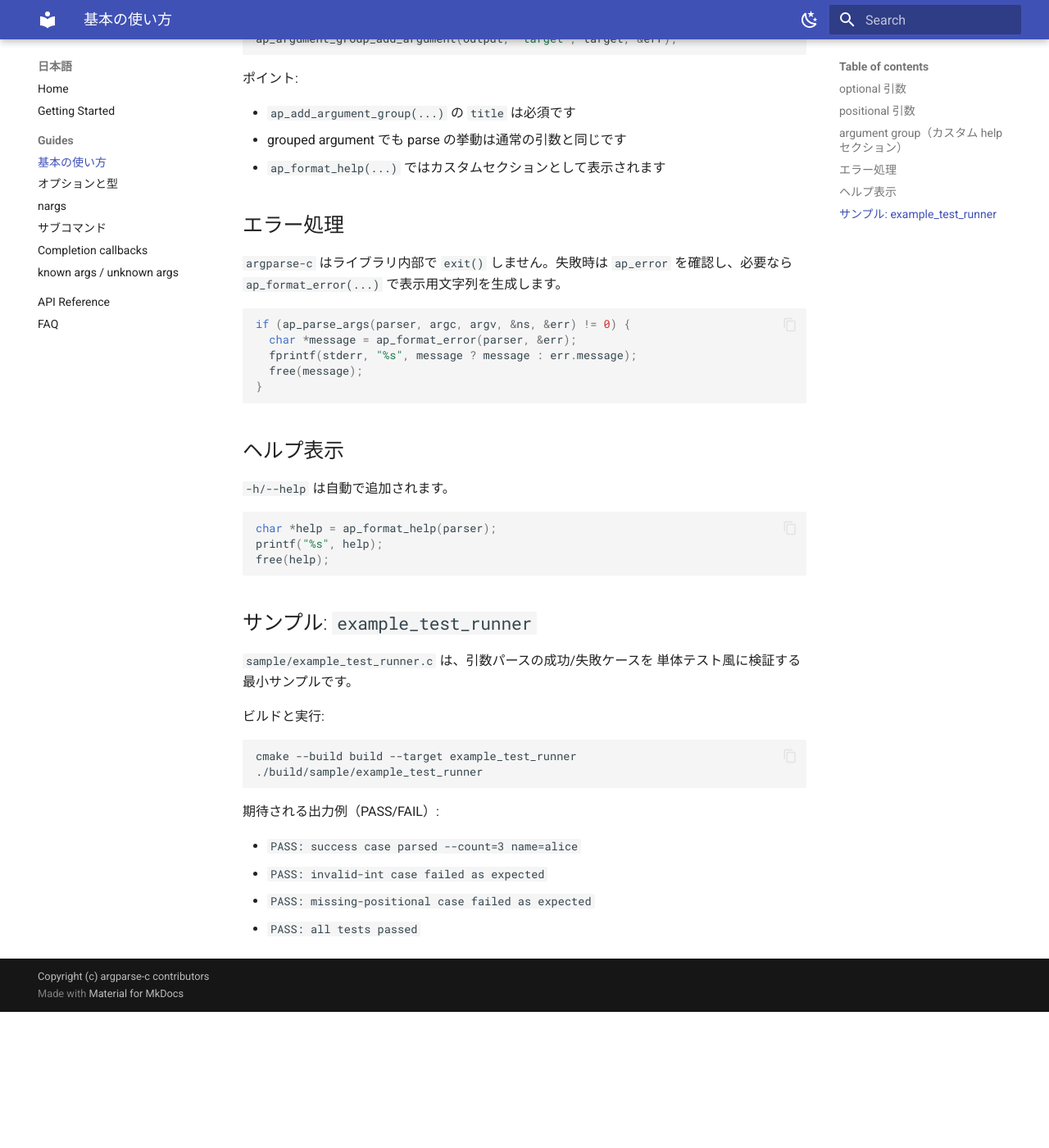
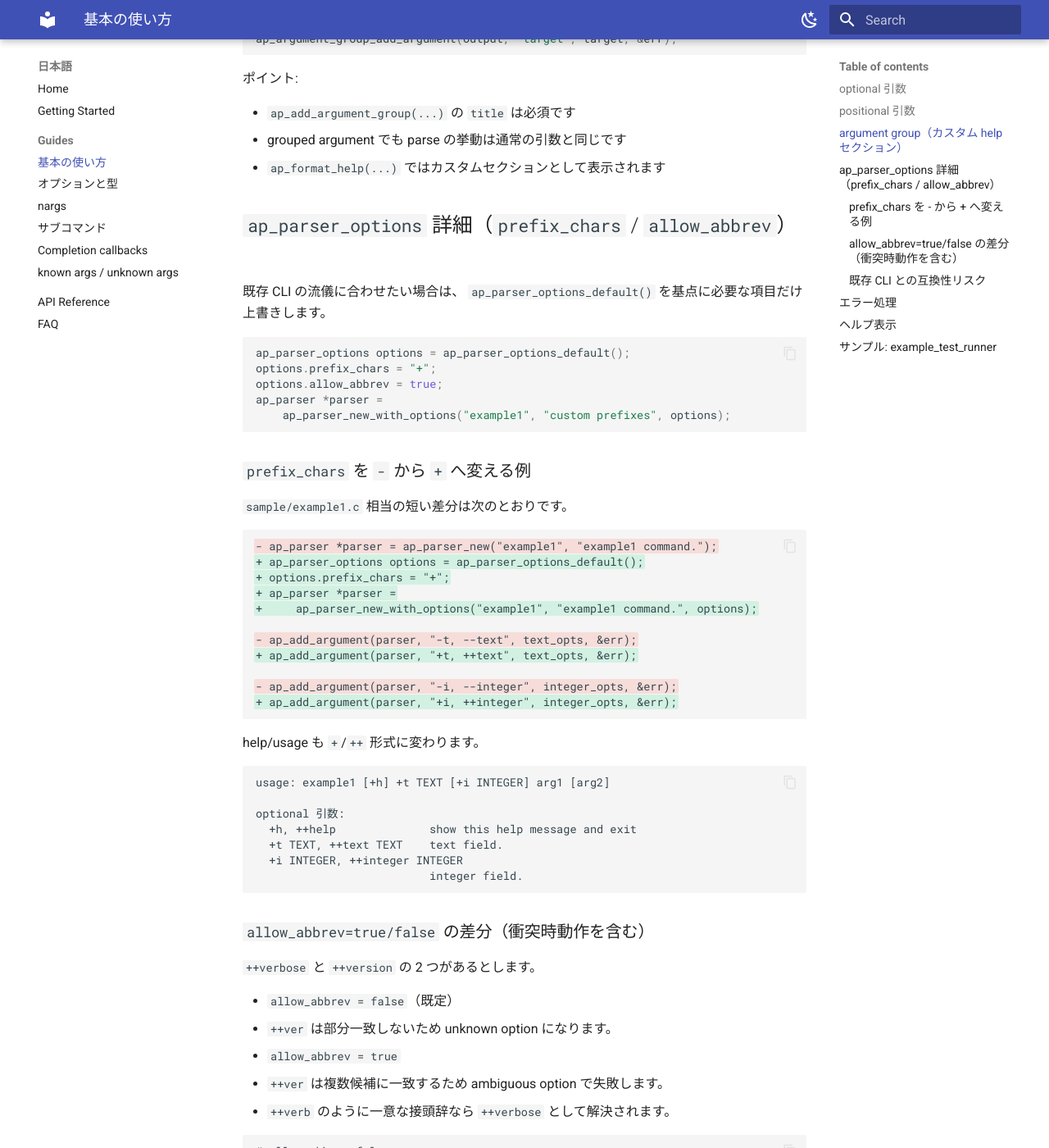
Before and after one commit to YoshihideShirai/argparse-c, an MkDocs documentation site: the page built from docs/ja/guides/basic-usage.md, in a window 1280 px wide and 1400 px high, scrolled down 1180 px. Shown: the whole window at 82% size. Built offline with MkDocs 1.6.1 and Material for MkDocs 9.7.7, drawn with Linux system fonts in a browser that asks for light colours; before the commit the page ends 2414 px from its top, so only the background shows below that; some of the changed text lies outside the part shown.

Commit message:
docs: expand basic usage with parser options details

````diff
--- a/docs/ja/guides/basic-usage.md
+++ b/docs/ja/guides/basic-usage.md
@@ -54,6 +54,83 @@ ap_argument_group_add_argument(output, "target", target, &err);
 - grouped argument でも parse の挙動は通常の引数と同じです
 - `ap_format_help(...)` ではカスタムセクションとして表示されます
 
+## `ap_parser_options` 詳細（`prefix_chars` / `allow_abbrev`）
+
+既存 CLI の流儀に合わせたい場合は、
+`ap_parser_options_default()` を基点に必要な項目だけ上書きします。
+
+```c
+ap_parser_options options = ap_parser_options_default();
+options.prefix_chars = "+";
+options.allow_abbrev = true;
+ap_parser *parser =
+    ap_parser_new_with_options("example1", "custom prefixes", options);
+```
+
+### `prefix_chars` を `-` から `+` へ変える例
+
+`sample/example1.c` 相当の短い差分は次のとおりです。
+
+```diff
+- ap_parser *parser = ap_parser_new("example1", "example1 command.");
++ ap_parser_options options = ap_parser_options_default();
++ options.prefix_chars = "+";
++ ap_parser *parser =
++     ap_parser_new_with_options("example1", "example1 command.", options);
+
+- ap_add_argument(parser, "-t, --text", text_opts, &err);
++ ap_add_argument(parser, "+t, ++text", text_opts, &err);
+
+- ap_add_argument(parser, "-i, --integer", integer_opts, &err);
++ ap_add_argument(parser, "+i, ++integer", integer_opts, &err);
+```
+
+help/usage も `+`/`++` 形式に変わります。
+
+```text
+usage: example1 [+h] +t TEXT [+i INTEGER] arg1 [arg2]
+
+optional 引数:
+  +h, ++help              show this help message and exit
+  +t TEXT, ++text TEXT    text field.
+  +i INTEGER, ++integer INTEGER
+                          integer field.
+```
+
+### `allow_abbrev=true/false` の差分（衝突時動作を含む）
+
+`++verbose` と `++version` の 2 つがあるとします。
+
+- `allow_abbrev = false`（既定）
+  - `++ver` は部分一致しないため unknown option になります。
+- `allow_abbrev = true`
+  - `++ver` は複数候補に一致するため ambiguous option で失敗します。
+  - `++verb` のように一意な接頭辞なら `++verbose` として解決されます。
+
+```text
+# allow_abbrev=false
+$ prog ++ver
+error: unknown option '++ver'
+
+# allow_abbrev=true, 衝突ケース
+$ prog ++ver
+error: ambiguous option '++ver'
+```
+
+### 既存 CLI との互換性リスク
+
+`ap_parser_options` の変更は、既存ユーザーに予期しない破壊的影響を与えます。
+
+- **シェルスクリプト / CI**: `-x` / `--long` 前提の既存呼び出しが `prefix_chars` 変更後に失敗する。
+- **ドキュメント不整合**: README や運用手順の引数例が古いままになる。
+- **省略解決の不安定化**: `allow_abbrev=true` だと、新しい long option 追加時に過去は通っていた短縮形が衝突で失敗し得る。
+
+移行時の実務的な指針:
+
+1. 互換要件がない限り `allow_abbrev=false` を維持する。
+2. `prefix_chars` を変える場合は、ラッパー移行期間やメジャーバージョン更新を検討する。
+3. 正常系だけでなく「曖昧 prefix で失敗するケース」も parse テストに含める。
+
 ## エラー処理
 
 `argparse-c` はライブラリ内部で `exit()` しません。失敗時は `ap_error` を確認し、必要なら `ap_format_error(...)` で表示用文字列を生成します。
````
Also changed, not shown: docs/en/guides/basic-usage.md (+76 -0 lines).
